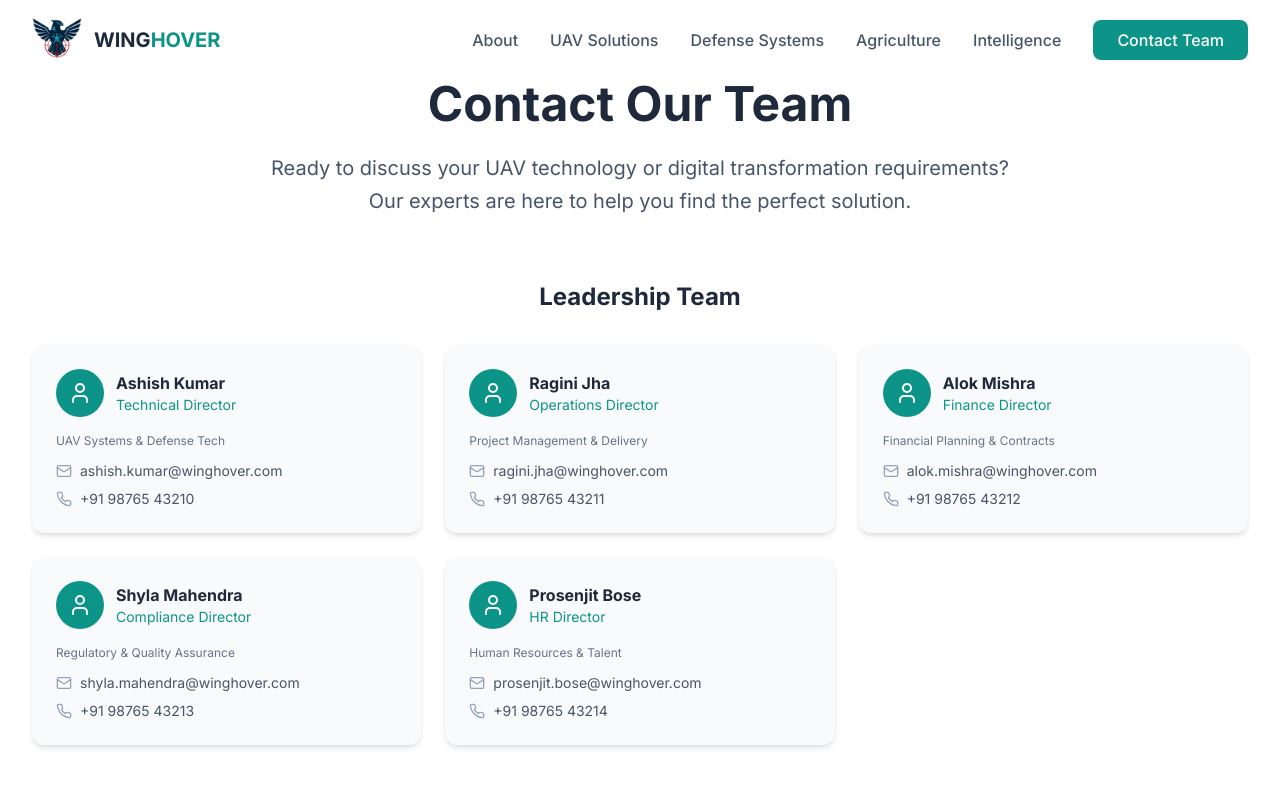
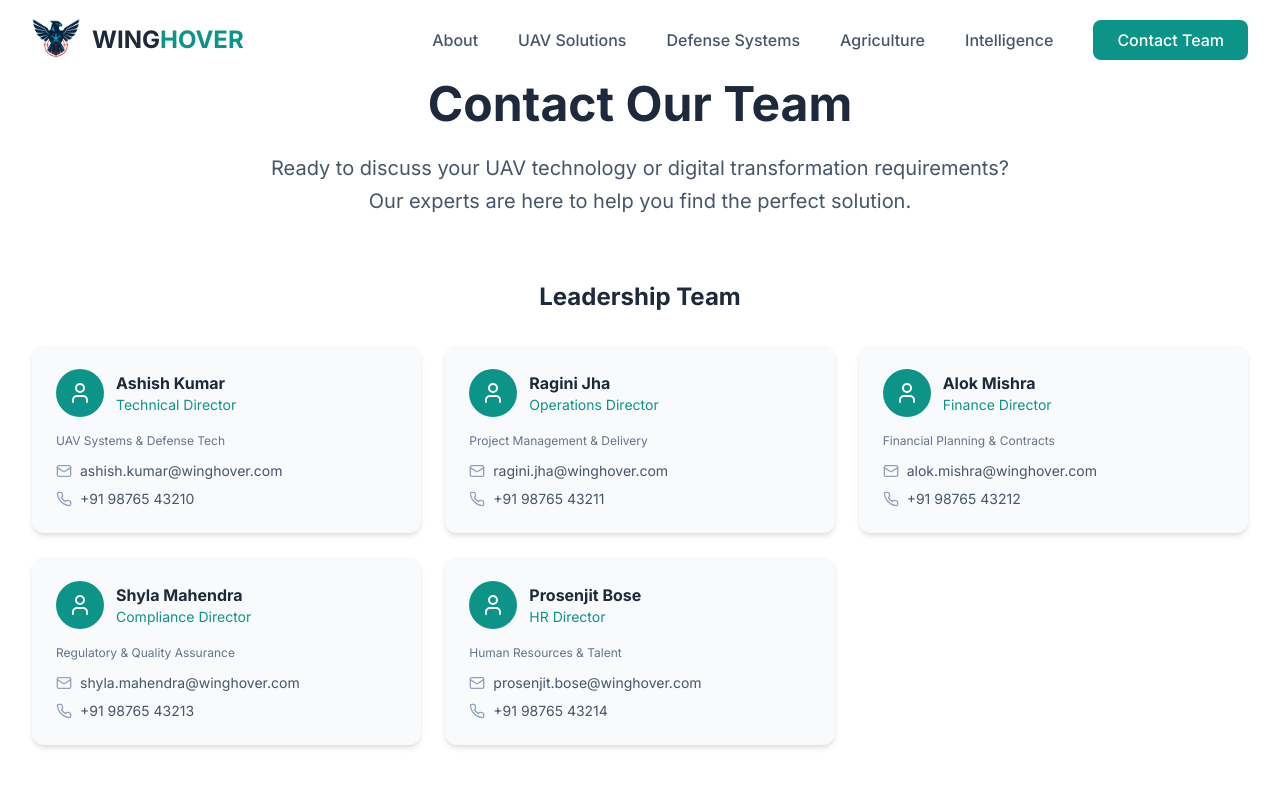
Before and after one commit to baludeepak7/wing-hover, a React (Vite) app: page /wing-hover/contact in a window 1280 px wide. Shown: the top 800 px of the page. Built offline with nearby package versions, Linux system fonts and the light colour scheme.

Commit message:
Fix WINGHOVER Header Layout and Spacing

```diff
--- a/src/components/Header.tsx
+++ b/src/components/Header.tsx
@@ -60,8 +60,8 @@ const Header = () => {
   ];
 
   const navButtonClass = (id: string) =>
-    `text-slate-600 hover:text-teal-600 transition-colors font-medium focus:outline-none focus:ring-0 ${
-      activeSection === id ? 'underline underline-offset-4 decoration-2 text-teal-600' : ''
+    `text-slate-600 hover:text-teal-600 transition-colors font-medium focus:outline-none focus:ring-0 whitespace-nowrap ${
+      activeSection === id ? 'text-teal-600 border-b-2 border-teal-600' : ''
     }`;
 
   return (
@@ -72,17 +72,19 @@ const Header = () => {
     >
       <nav className="container mx-auto px-4 sm:px-6 lg:px-8">
         <div className="flex items-center justify-between h-16 lg:h-20">
-          <Link to="/" className="flex items-center space-x-3 group">
+          {/* Logo Section */}
+          <Link to="/" className="flex items-center space-x-3 group flex-shrink-0">
             <div className="relative">
-              <img src={ShieldPng} alt="WINGHOVER logo" width={50} height={50} />
+              <img src={ShieldPng} alt="WINGHOVER logo" className="w-10 h-10 lg:w-12 lg:h-12" />
             </div>
-            <div>
-              <span className="text-xl font-bold text-slate-800">WING</span>
-              <span className="text-xl font-bold text-teal-600">HOVER</span>
+            <div className="flex items-center">
+              <span className="text-xl lg:text-2xl font-bold text-slate-800">WING</span>
+              <span className="text-xl lg:text-2xl font-bold text-teal-600">HOVER</span>
             </div>
           </Link>
 
-          <div className="hidden lg:flex items-center space-x-8">
+          {/* Desktop Navigation */}
+          <div className="hidden lg:flex items-center space-x-8 xl:space-x-10">
             {navItems.map((item) => (
               <button
                 key={item.id}
@@ -94,12 +96,13 @@ const Header = () => {
             ))}
             <button
               onClick={() => scrollToSection('contact')}
-              className="bg-teal-600 hover:bg-teal-700 text-white px-6 py-2 rounded-lg font-medium transition-colors"
+              className="bg-teal-600 hover:bg-teal-700 text-white px-6 py-2 rounded-lg font-medium transition-colors whitespace-nowrap ml-4"
             >
               Contact Team
             </button>
           </div>
 
+          {/* Mobile Menu Button */}
           <button
             onClick={() => setIsMenuOpen(!isMenuOpen)}
             className="lg:hidden p-2 text-slate-600 hover:text-slate-800 transition-colors"
@@ -108,16 +111,17 @@ const Header = () => {
           </button>
         </div>
 
+        {/* Mobile Navigation Menu */}
         {isMenuOpen && (
           <div className="lg:hidden">
-            <div className="px-2 pt-2 pb-3 space-y-1 bg-white rounded-lg mt-2 shadow-lg">
+            <div className="px-2 pt-2 pb-3 space-y-1 bg-white rounded-lg mt-2 shadow-lg border border-gray-100">
               {navItems.map((item) => (
                 <button
                   key={item.id}
                   onClick={() => scrollToSection(item.id)}
                   className={`block w-full text-left px-3 py-2 rounded-md font-medium transition-colors ${
                     activeSection === item.id
-                      ? 'text-teal-600 underline underline-offset-4'
+                      ? 'text-teal-600 bg-teal-50'
                       : 'text-slate-600 hover:text-teal-600 hover:bg-gray-50'
                   }`}
                 >
@@ -126,7 +130,7 @@ const Header = () => {
               ))}
               <button
                 onClick={() => scrollToSection('contact')}
-                className="block w-full text-left px-3 py-2 bg-teal-600 hover:bg-teal-700 text-white rounded-md font-medium transition-colors"
+                className="block w-full text-left px-3 py-2 bg-teal-600 hover:bg-teal-700 text-white rounded-md font-medium transition-colors mt-2"
               >
                 Contact Team
               </button>
```
